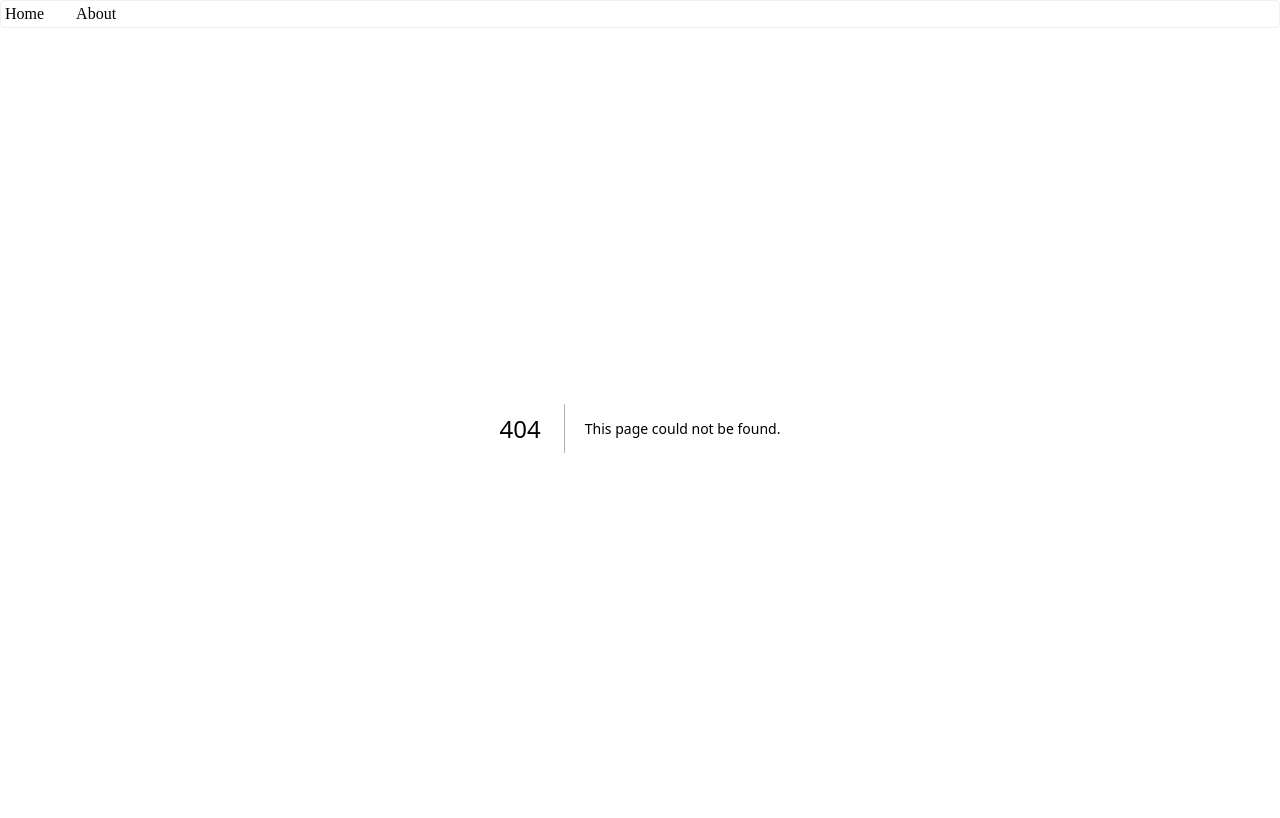
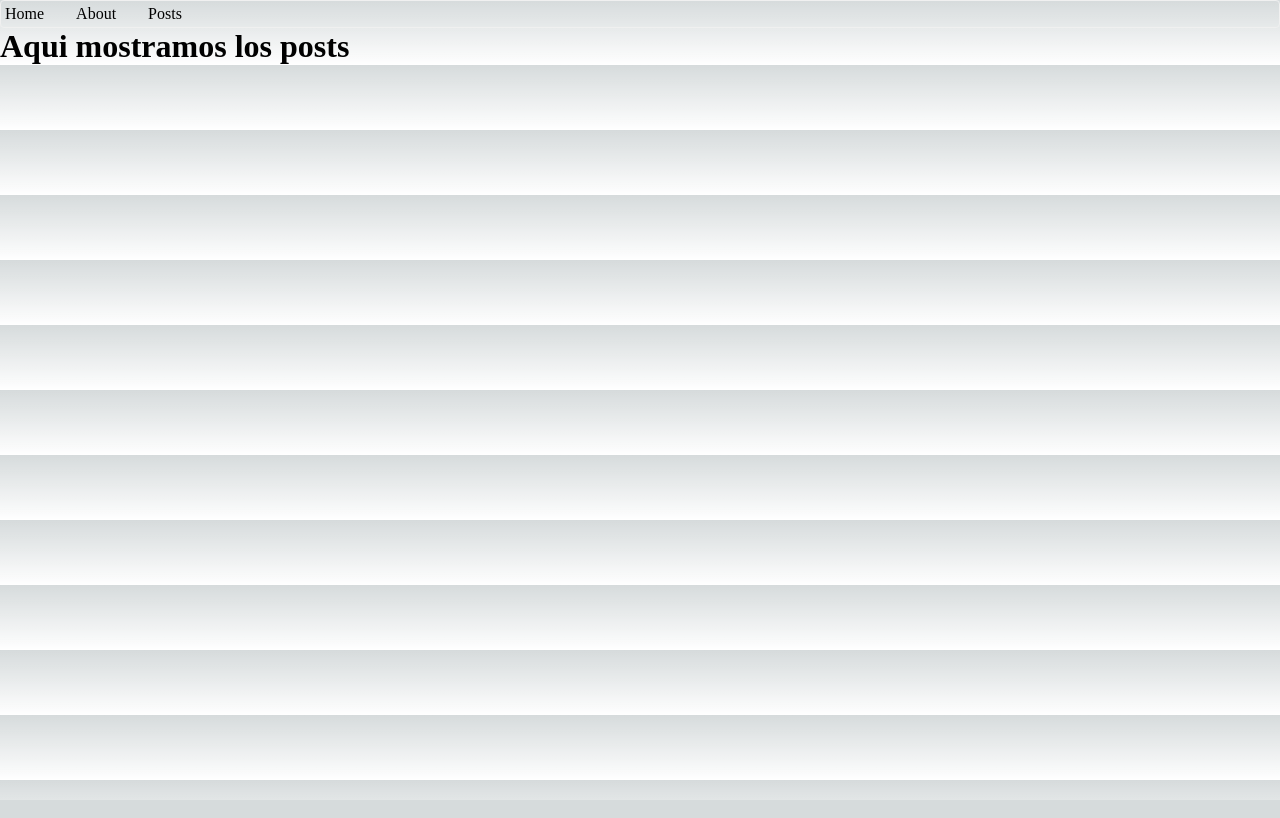
Before and after one commit to DevSergioGC/next-js-13-app, a Next.js app: page /posts in a window 1280 px wide. Before the commit this address had no page. Shown: the top 818 px of the page. Built offline with nearby package versions, Linux system fonts and the light colour scheme.

Commit message:
Dynamic routes

```diff
--- a/app/about/page.jsx
+++ b/app/about/page.jsx
@@ -1,4 +1,4 @@
-export default function page() {
+export default function About() {
   return (
     <div>
       <h1>About Page</h1>
--- a/app/layout.js
+++ b/app/layout.js
@@ -1,4 +1,4 @@
-import { Navigation } from "./components/Navigation.jsx";
+import { Navigation } from "../components/Navigation.jsx";
 import {} from "../styles/globals.css"
 
 export const metadata = {
--- /dev/null
+++ b/app/posts/[id]/page.jsx
@@ -0,0 +1,6 @@
+export default function Post({ params }) {
+    const { id } = params
+  return (
+    <h1>Esto es un post {id}</h1>
+  )
+}
--- /dev/null
+++ b/app/posts/page.jsx
@@ -0,0 +1,5 @@
+export default function Posts() {
+  return (
+    <h1>Aqui mostramos los posts</h1>
+  )
+}
--- a/app/components/Navigation.jsx
+++ b/components/Navigation.jsx
@@ -9,6 +9,10 @@
   {
     label: "About",
     url: "/about",
+  },
+  {
+    label: "Posts",
+    url: "/posts",
   },
 ];
 
```
Also changed, not shown: components/Navigation.module.css (renamed from app/components/Navigation.module.css).
